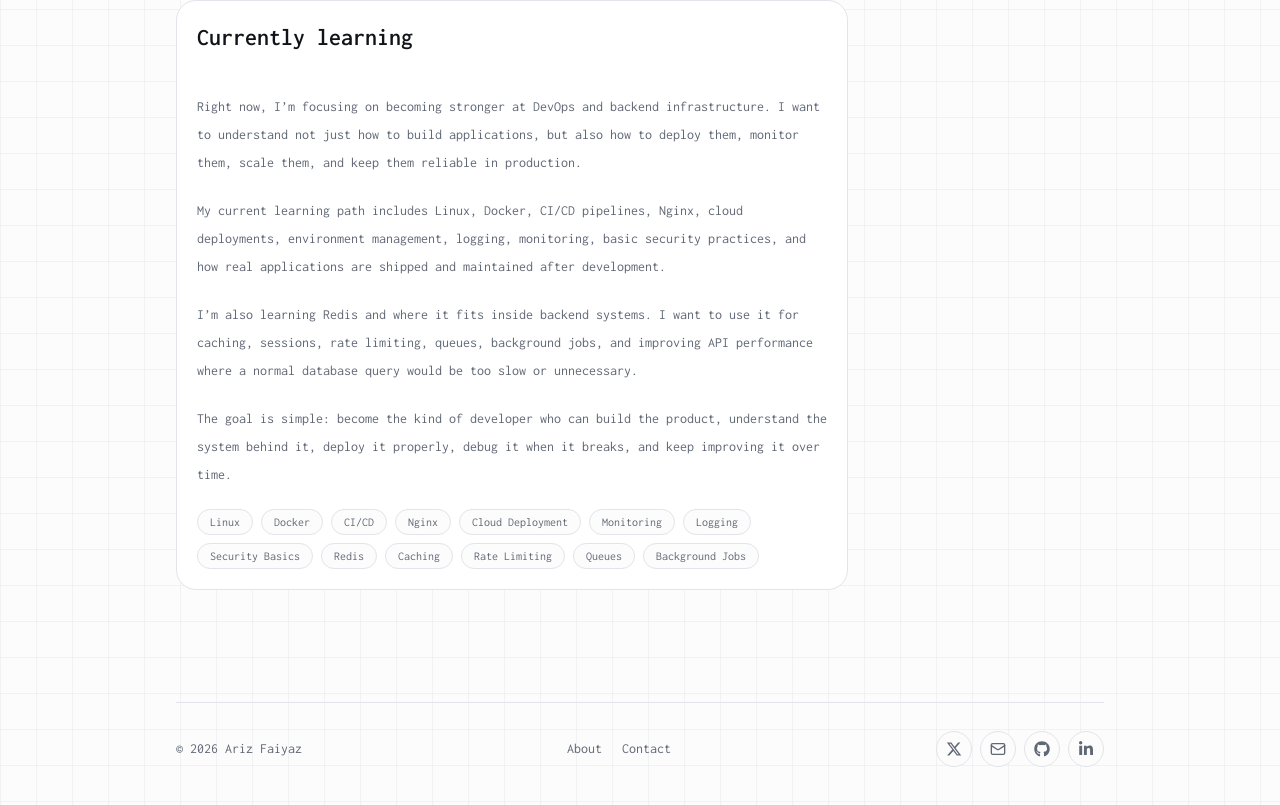
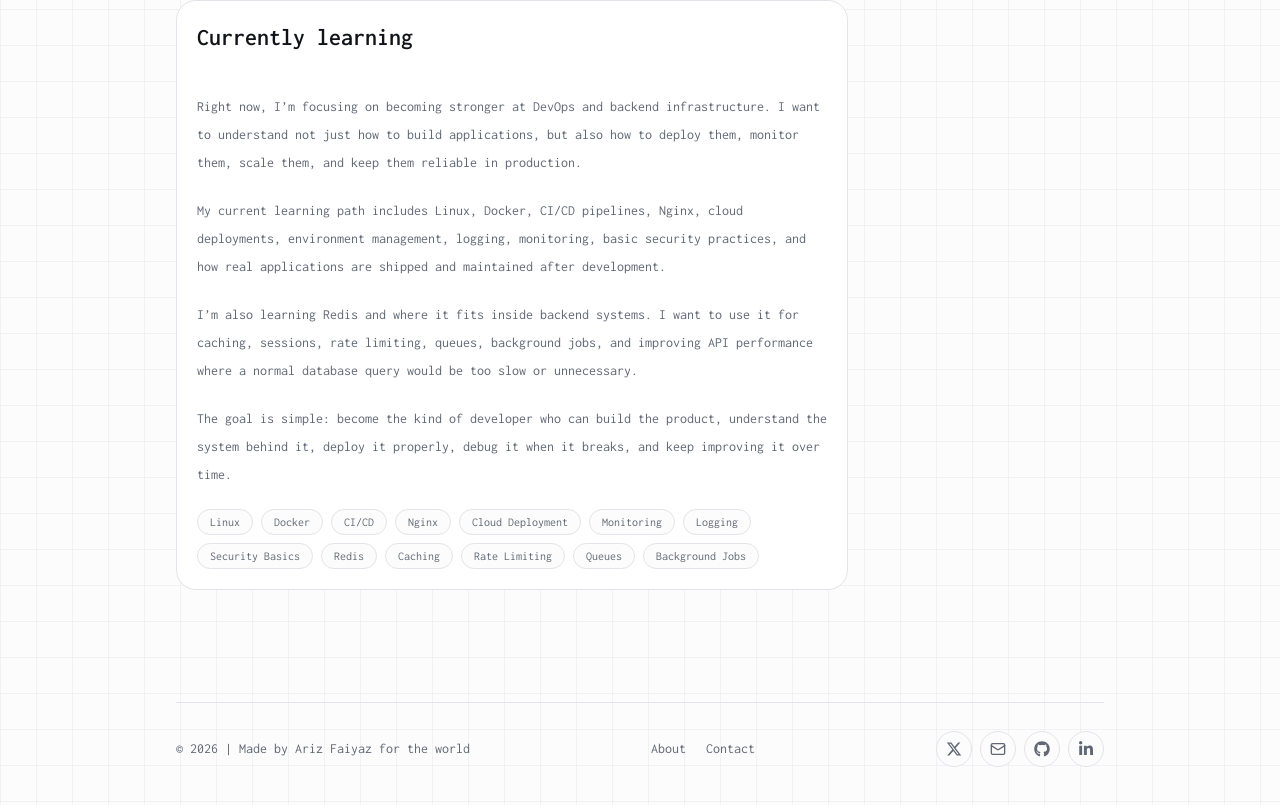
Before and after one commit to Ashutosh3678/Portfolio, a Next.js app: page /about in a window 1280 px wide. Shown: the part 1395-2200 px from the top of the page. Built offline with nearby package versions, Linux system fonts and the light colour scheme.

Commit message:
updated footer and visitor count api

```diff
--- a/src/components/layout/footer.tsx
+++ b/src/components/layout/footer.tsx
@@ -17,7 +17,7 @@ export function Footer() {
     <footer className="mx-auto w-full max-w-[960px] px-4 pb-10 pt-4">
       <Separator className="mb-7" />
       <div className="flex flex-col gap-5 text-sm text-muted-foreground md:flex-row md:items-center md:justify-between">
-        <p>© 2026 {profile.name}</p>
+        <p>© 2026 | Made by {profile.name} for the world</p>
         <div className="flex items-center gap-5">
           {footerLinks.map((link) => (
             <Link
```
Also changed, not shown: 2 other files (tests, documents, lock files or other folders).
